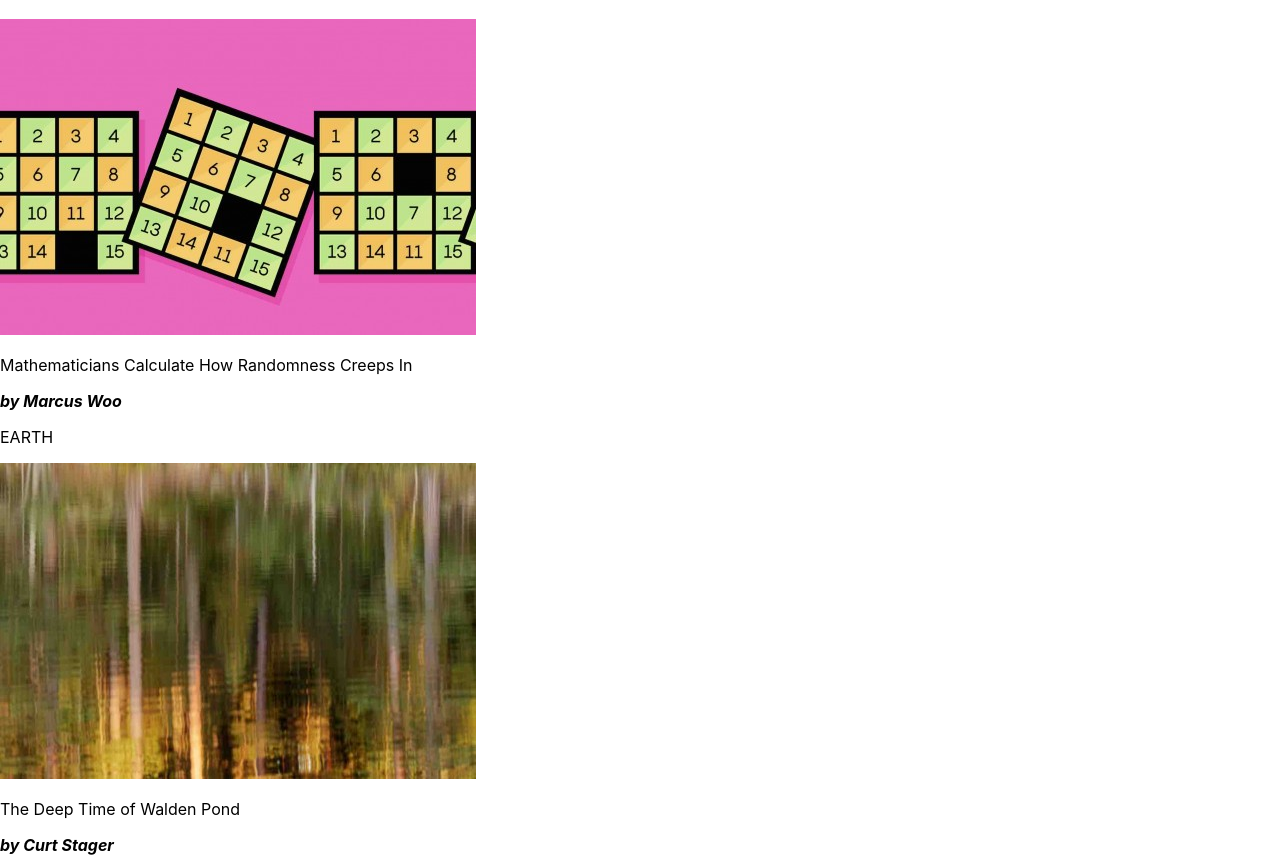
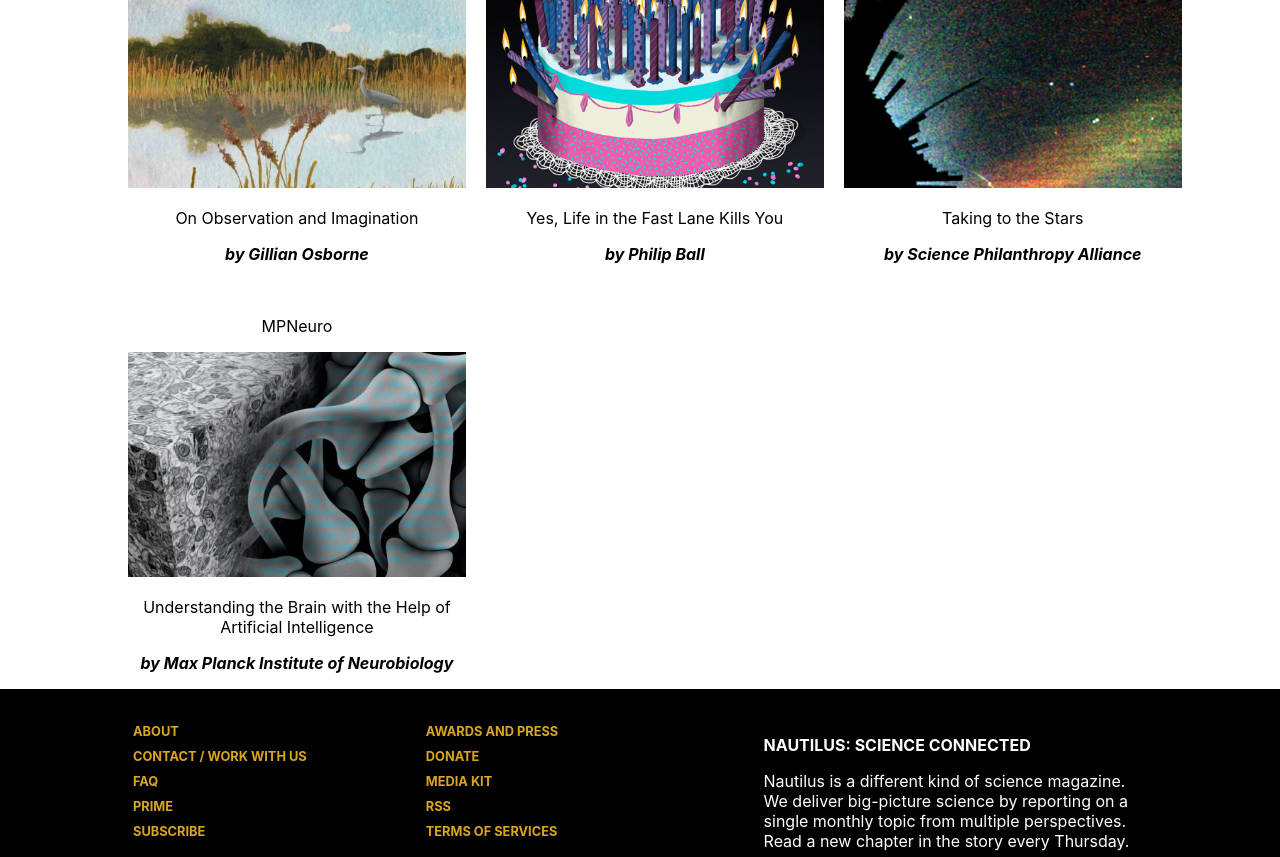
Before and after one commit to josephsenyonjo25/natmockup, a React (Create React App) app: page / in a window 1280 px wide. Shown: the part 2521-3378 px from the top of the page. Built offline with nearby package versions, Linux system fonts and the light colour scheme.

Commit message:
added grid styling to Channels

```diff
--- a/src/App.css
+++ b/src/App.css
@@ -254,3 +254,58 @@ button {
 .whitebox p:nth-child(2){
   margin: 0;
 }
+.Channels{
+  width:80%;
+  margin: 0 auto;
+  text-align: center;
+}
+.channelitems{
+  /*width: 100%;*/
+  display: grid;
+  grid-template-columns: 33% 33% 33%;
+  grid-template-areas:
+  'channel1 channel2 channel3'
+  'channel4 channel5 channel6'
+  'channel7 channel8 channel9'
+  'channel10 blank blank';
+  grid-gap: 20px;
+}
+/*.channelitem{
+  width:30%;
+}*/
+.channelitems:nth-child(1) {
+  grid-area: channel1;
+}
+.channelitems:nth-child(2) {
+  grid-area: channel2;
+}
+.channelitems:nth-child(3) {
+  grid-area: channel3;
+}
+.channelitems:nth-child(4) {
+  grid-area: channel4;
+}
+.channelitems:nth-child(5) {
+  grid-area: channel5;
+}
+.channelitems:nth-child(6) {
+  grid-area: channel6;
+}
+.channelitems:nth-child(7) {
+  grid-area: channel7;
+}
+.channelitems:nth-child(8) {
+  grid-area: channel8;
+}
+.channelitems:nth-child(9) {
+  grid-area: channel9;
+}
+.channelitems:nth-child(10) {
+  grid-area: channel10;
+}
+.blank{
+  grid-area: blank;
+}
+.channelitem img{
+  width:100%;
+}
--- a/src/components/Channels.js
+++ b/src/components/Channels.js
@@ -8,7 +8,7 @@ class Channels extends Component {
 
             <h1 id ="channels">Channels</h1>
             <p id = "tunein">TUNE IN TO NAUTILUS' DEEP DIVE PORTALS</p>
-            <div id ="channelitems">
+            <div className ="channelitems">
                 <div className ="channelitem">
                    <p className ="channel">BIOLOGY+BEYOND</p>
                    <img src={require("../images/bio_and_beyond.jpeg")} />
@@ -63,13 +63,16 @@ class Channels extends Component {
                    <p className ="title">Taking to the Stars</p>
                    <p className = "author">by Science Philanthropy Alliance</p>
                 </div>
+
                 <div className ="channelitem">
                    <p className ="channel">MPNeuro</p>
                    <img src={require("../images/maxplanck.jpeg")} />
                    <p className ="title">Understanding the Brain with the Help of Artificial Intelligence</p>
                    <p className = "author">by Max Planck Institute of Neurobiology</p>
                 </div>
-            </div>
+                <div className="blank"></div>
+                <div className="blank"></div>
+                </div>
         </div>
       );
     }
```
